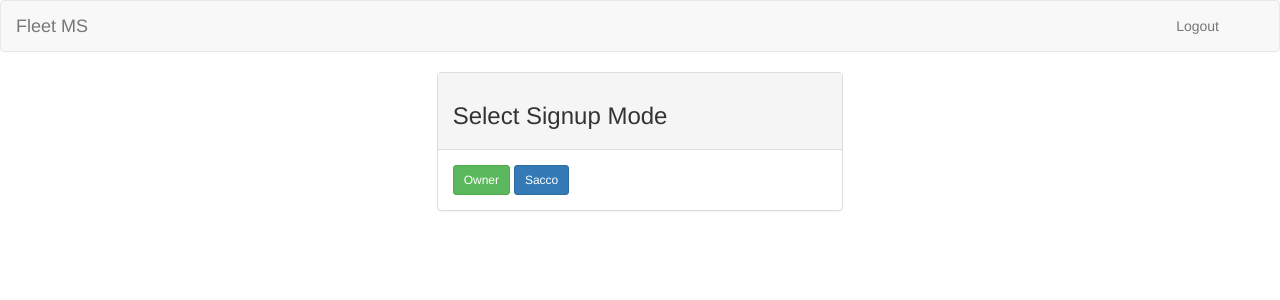
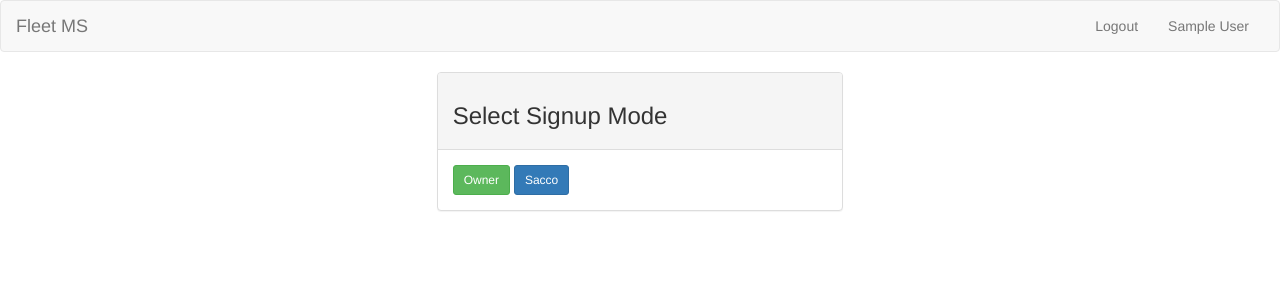
Before and after one commit to ppolle/fleetMS, a Django app: a page that uses fleet_base/templates/partials/_navbar.html in a window 1280 px wide. Shown: the top 300 px of the page. Run offline with Django 3.2, Linux system fonts and the light colour scheme; the visitor is signed in with stand-in values (Sample User, id 1); some libraries are stand-ins or nearby versions.

Commit message:
this commit will update user authentication based on their user role

```diff
--- a/fleet_base/templates/partials/_navbar.html
+++ b/fleet_base/templates/partials/_navbar.html
@@ -22,9 +22,15 @@
          <li>
             <a  href="{% url 'logout' %}">Logout</a>
           </li>
+          {% if user.roles == 'sacco' %}
            <li>
             <a  href="">{{user.sacco.name.capitalize}}</a>
           </li>
+          {%else%}
+           <li>
+            <a  href="">{{user.first_name.capitalize}} {{user.last_name.capitalize}}</a>
+          </li>
+          {% endif %}
 
           {% else %}
          <li>
--- a/fleet_base/views.py
+++ b/fleet_base/views.py
@@ -85,8 +85,13 @@ def login(request):
 		if user is not None:
 			user_login(request,user)
 
-			messages.success(request, 'Success! You have succesfully logged in!')
-			return render(request,'home/home.html')
+			if user.roles == 'owner':
+
+				messages.success(request, 'Success! Owner has succesfully logged in!')
+				return render(request,'home/home.html')
+			else:
+				messages.success(request, 'Success! Sacco has succesfully logged in!')
+				return render(request,'home/home.html')
 		else:
 			messages.error(request, 'wrong username or password combination. try again!')
 			return HttpResponseRedirect(request.META.get('HTTP_REFERER'))
```
